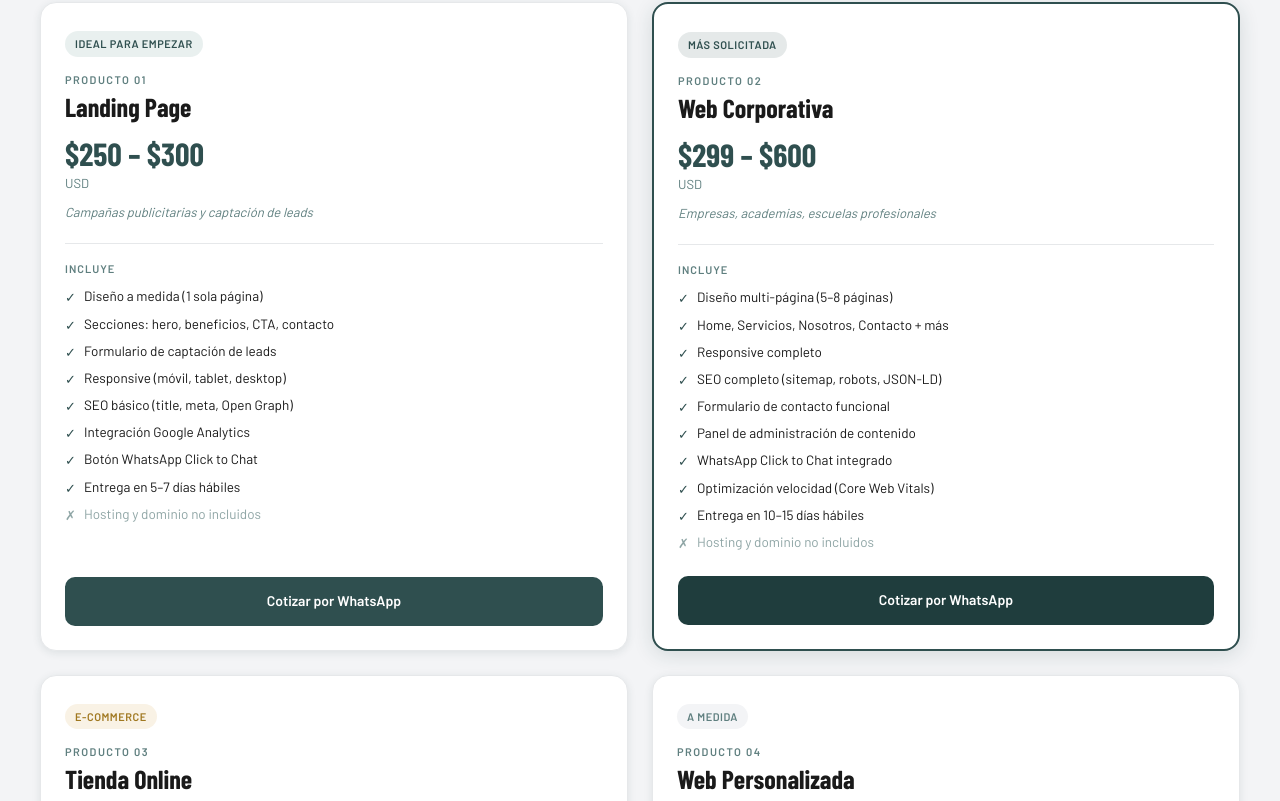
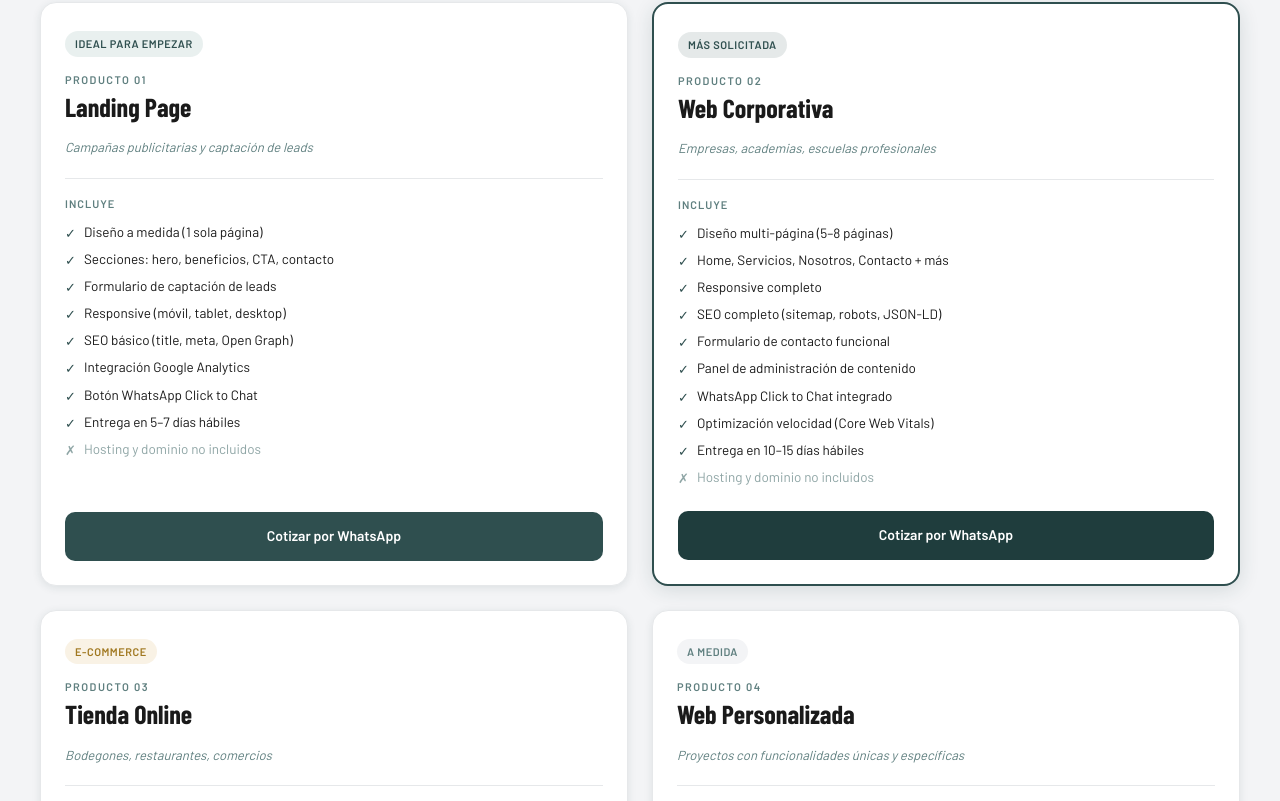
Before and after one commit to ArlenyAres/DMH-web, a Next.js app: page /desarrollo-web in a window 1280 px wide. Shown: the part 939-1740 px from the top of the page. Built offline with nearby package versions, Linux system fonts and the light colour scheme; no server answers; a web font is replaced by a local one.

Commit message:
feat: add SVG favicon and hide pricing from PricingCard

```diff
--- a/components/PricingCard/index.tsx
+++ b/components/PricingCard/index.tsx
@@ -37,7 +37,7 @@ export function PricingCard({
       <p className={styles['pricing-card__type']}>{type}</p>
       <h3 className={styles['pricing-card__name']}>{name}</h3>
 
-      <p
+      {/* <p
         className={styles['pricing-card__price']}
         aria-label={priceTo ? `Precio: desde $${priceFrom} hasta $${priceTo} ${priceSuffix}` : `Precio: desde $${priceFrom} ${priceSuffix}`}
       >
@@ -45,7 +45,7 @@ export function PricingCard({
           ? `$${priceFrom} – $${priceTo}`
           : `Desde $${priceFrom}`}
       </p>
-      <p className={styles['pricing-card__price-suffix']}>{priceSuffix}</p>
+      <p className={styles['pricing-card__price-suffix']}>{priceSuffix}</p> */}
 
       <p className={styles['pricing-card__use-case']}>{useCase}</p>
 
```
